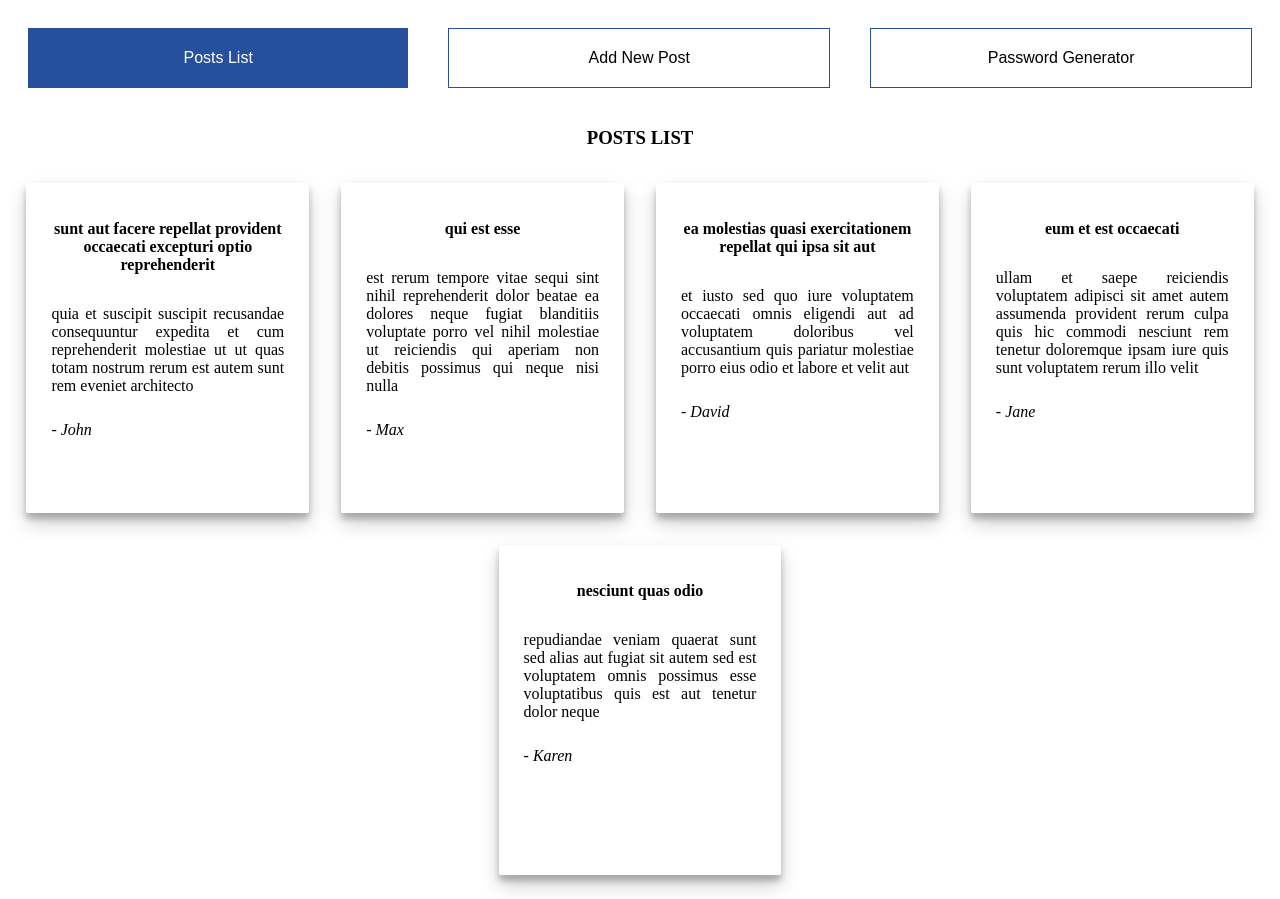
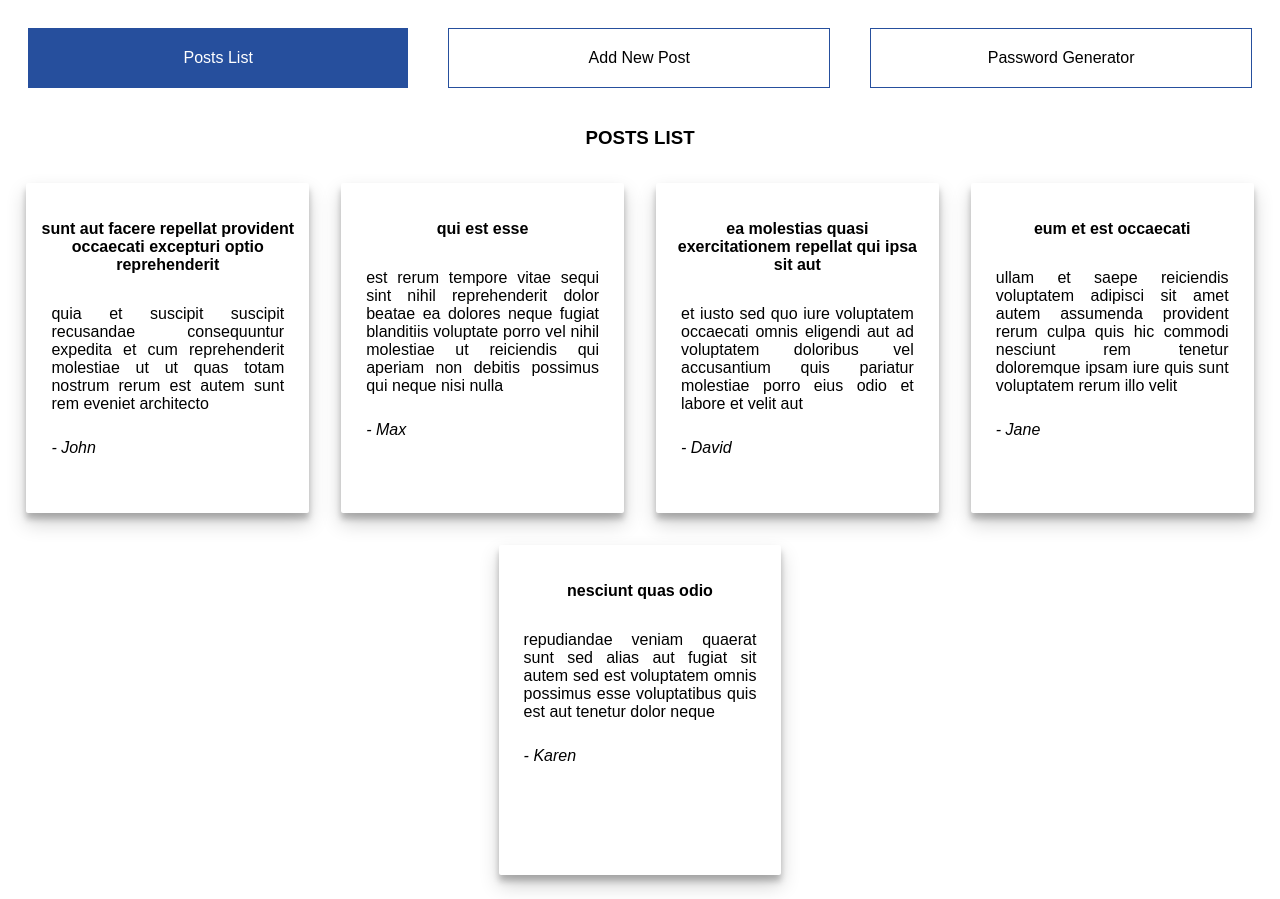
Before and after one commit to dodimoop/my-articles, a React (Create React App) app: page / in a window 1280 px wide. Built offline with nearby package versions, Linux system fonts and the light colour scheme.

Commit message:
Use font family

```diff
--- a/src/App.js
+++ b/src/App.js
@@ -1,5 +1,6 @@
 import React from 'react'
 import { Switch, Route, Redirect } from 'react-router-dom'
+import { createUseStyles } from 'react-jss'
 
 // import component which you will use
 import Header from './components/headers'
@@ -8,9 +9,16 @@ import DetailsPost from './pages/detailsPost'
 import AddNewPost from './pages/addNewPost'
 import PasswordGenerator from './pages/passwordGenerator'
 
+const useStyles = createUseStyles({
+  app: {
+    fontFamily: 'sans-serif'
+  }
+})
+
 const App = () => {
+  const classes = useStyles()
   return (
-    <div>
+    <div className={classes.app}>
       <Header />
       <Switch>
         <Route path="/" exact component={PostsList} />
```
